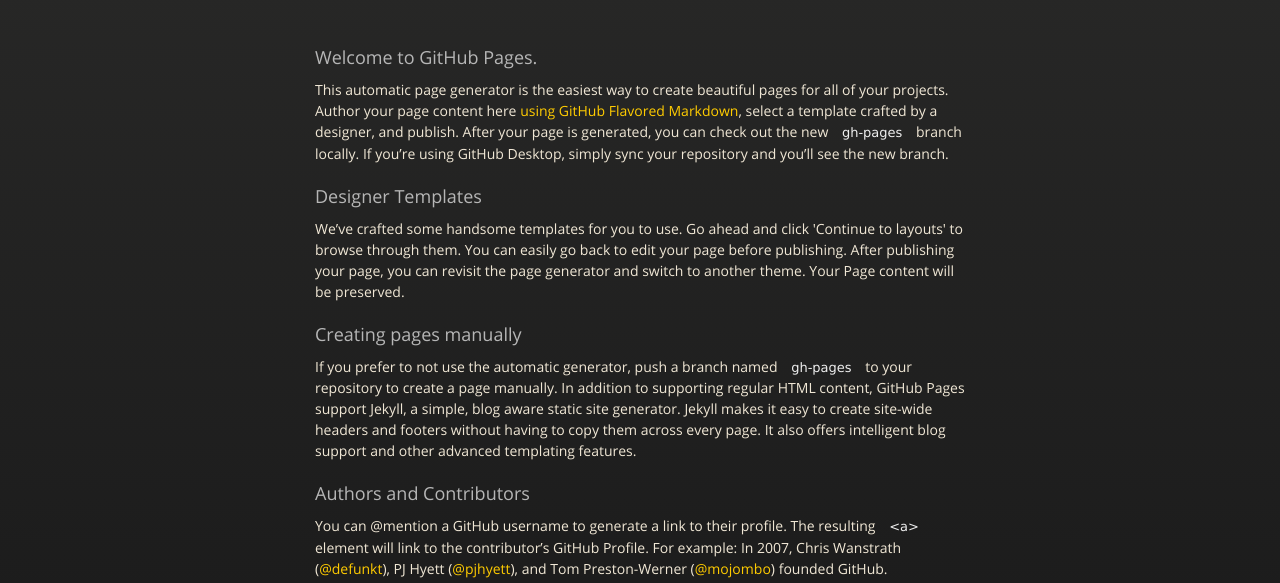
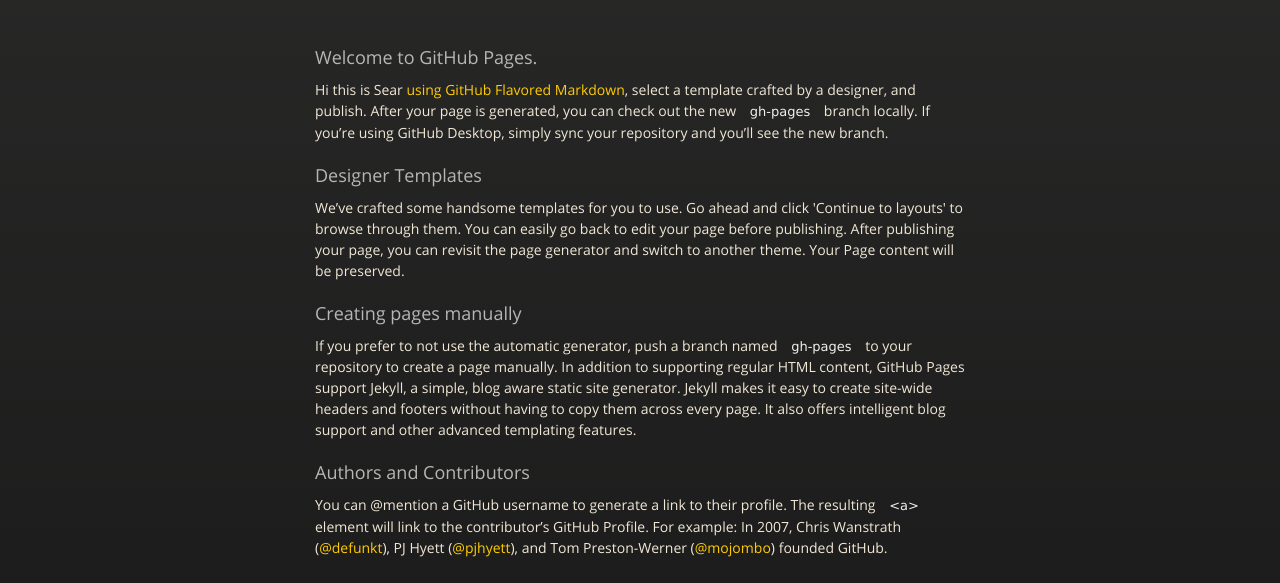
Before and after one commit to searahmad/searahmad.github.io, a plain HTML site: page index.html in a window 1280 px wide. Shown: the part 189-772 px from the top of the page. Drawn offline with nearby package versions, Linux system fonts and the light colour scheme.

Commit message:
Update index.html

```diff
--- a/index.html
+++ b/index.html
@@ -38,7 +38,7 @@
         <h3>
 <a id="welcome-to-github-pages" class="anchor" href="#welcome-to-github-pages" aria-hidden="true"><span aria-hidden="true" class="octicon octicon-link"></span></a>Welcome to GitHub Pages.</h3>
 
-<p>This automatic page generator is the easiest way to create beautiful pages for all of your projects. Author your page content here <a href="https://guides.github.com/features/mastering-markdown/">using GitHub Flavored Markdown</a>, select a template crafted by a designer, and publish. After your page is generated, you can check out the new <code>gh-pages</code> branch locally. If you’re using GitHub Desktop, simply sync your repository and you’ll see the new branch.</p>
+<p>Hi this is Sear <a href="https://guides.github.com/features/mastering-markdown/">using GitHub Flavored Markdown</a>, select a template crafted by a designer, and publish. After your page is generated, you can check out the new <code>gh-pages</code> branch locally. If you’re using GitHub Desktop, simply sync your repository and you’ll see the new branch.</p>
 
 <h3>
 <a id="designer-templates" class="anchor" href="#designer-templates" aria-hidden="true"><span aria-hidden="true" class="octicon octicon-link"></span></a>Designer Templates</h3>
```
